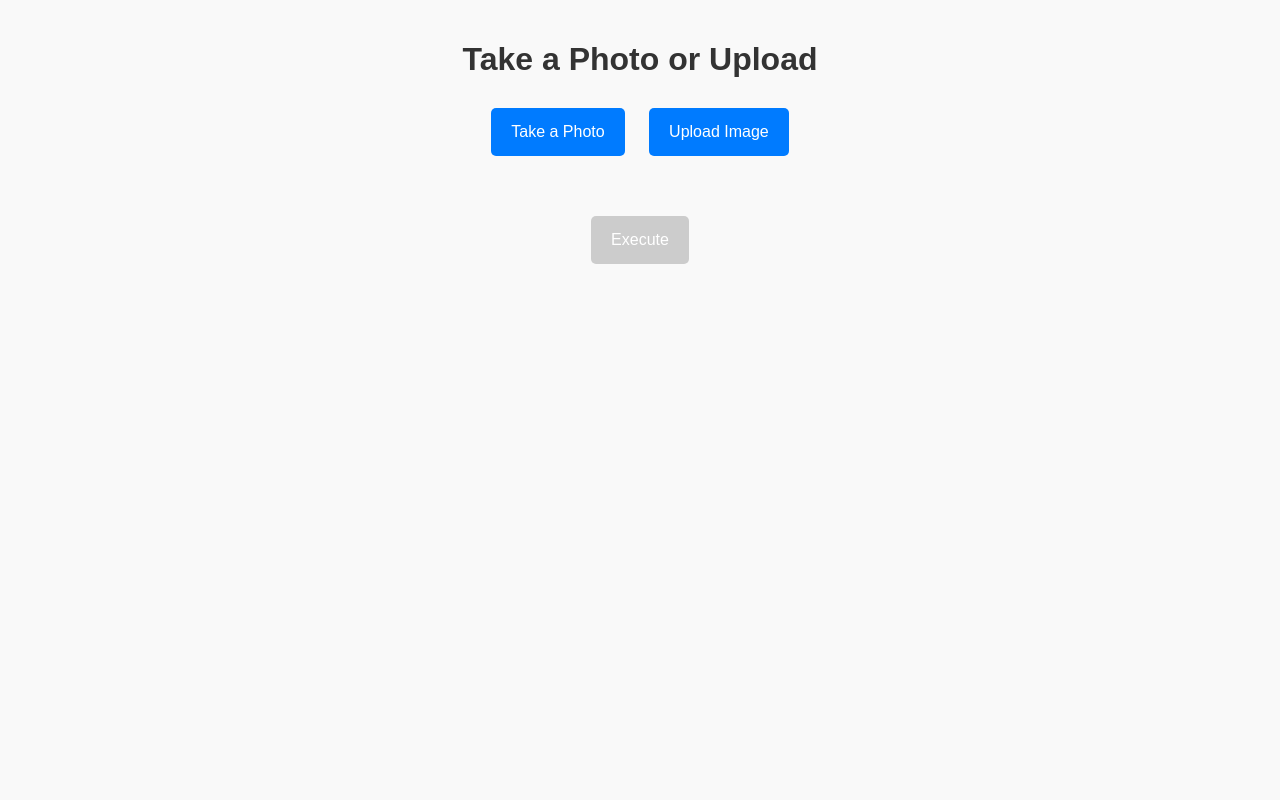
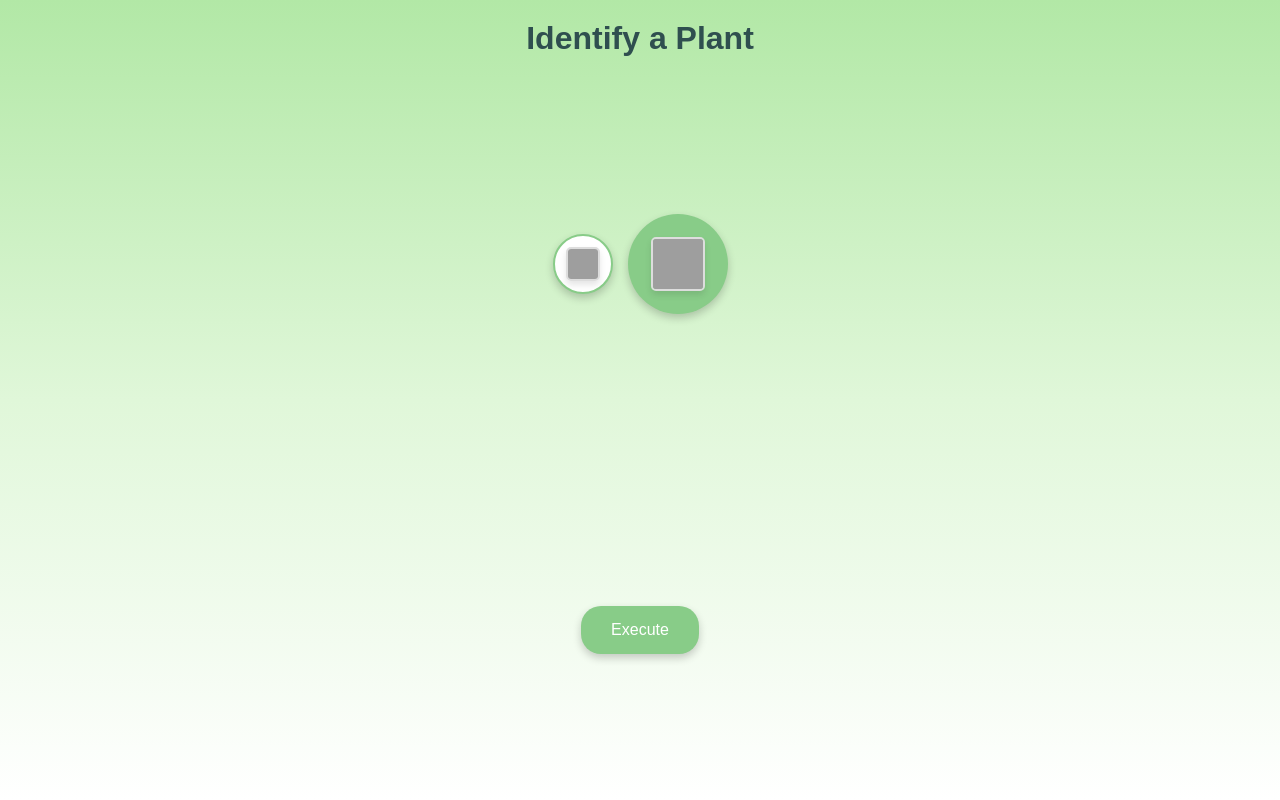
Before and after one commit to chakirach94/flaskapi, a Flask app: page / in a window 1280 px wide. Run offline with Flask 3, Linux system fonts and the light colour scheme; grey boxes are pictures that could not be loaded.

Commit message:
Update index.html

```diff
--- a/templates/index.html
+++ b/templates/index.html
@@ -9,38 +9,92 @@
             font-family: Arial, sans-serif;
             text-align: center;
             margin: 0;
-            padding: 20px;
-            background-color: #f9f9f9;
+            padding: 0;
+            background: linear-gradient(to bottom, #b2e8a6, #e0f7d9, #ffffff);
+            height: 100vh;
+            display: flex;
+            flex-direction: column;
+            justify-content: space-between;
+            align-items: center;
         }
 
         h1 {
-            color: #333;
-            margin-bottom: 20px;
+            color: #2f4f4f;
+            margin-top: 20px;
         }
 
         .button-container {
-            margin-top: 20px;
+            display: flex;
+            justify-content: center;
+            align-items: center;
+            margin: 20px;
+            gap: 15px;
         }
 
-        button {
-            padding: 15px 20px;
+        .take-photo-btn {
+            width: 100px;
+            height: 100px;
+            background-color: #88cc88;
+            border: none;
+            border-radius: 50%;
+            color: white;
             font-size: 16px;
-            background-color: #007BFF;
-            color: white;
-            border: none;
-            border-radius: 5px;
             cursor: pointer;
-            margin: 10px;
-            transition: background-color 0.3s;
+            box-shadow: 0 4px 8px rgba(0, 0, 0, 0.2);
+            display: flex;
+            justify-content: center;
+            align-items: center;
+            transition: transform 0.2s, background-color 0.3s;
         }
 
-        button:hover {
-            background-color: #0056b3;
+        .take-photo-btn:hover {
+            transform: scale(1.1);
+            background-color: #78bc78;
         }
 
-        button:disabled {
-            background-color: #ccc;
-            cursor: not-allowed;
+        .take-photo-btn img {
+            width: 50px;
+            height: 50px;
+        }
+
+        .gallery-btn {
+            width: 60px;
+            height: 60px;
+            background-color: #ffffff;
+            border: 2px solid #88cc88;
+            border-radius: 50%;
+            cursor: pointer;
+            box-shadow: 0 4px 8px rgba(0, 0, 0, 0.2);
+            transition: transform 0.2s;
+            display: flex;
+            justify-content: center;
+            align-items: center;
+        }
+
+        .gallery-btn img {
+            width: 30px;
+            height: 30px;
+        }
+
+        .gallery-btn:hover {
+            transform: scale(1.1);
+        }
+
+        .execute-btn {
+            margin-top: 20px;
+            padding: 15px 30px;
+            background-color: #88cc88;
+            border: none;
+            border-radius: 20px;
+            color: white;
+            font-size: 16px;
+            cursor: pointer;
+            box-shadow: 0 4px 8px rgba(0, 0, 0, 0.2);
+            transition: transform 0.2s, background-color 0.3s;
+        }
+
+        .execute-btn:hover {
+            background-color: #78bc78;
         }
 
         .image-container {
@@ -96,7 +150,7 @@
 
         #result th {
             font-size: 16px;
-            color: #007BFF;
+            color: #88cc88;
         }
 
         #result td {
@@ -111,7 +165,7 @@
             width: 50px;
             height: 50px;
             border: 6px solid #ddd;
-            border-top: 6px solid #007BFF;
+            border-top: 6px solid #88cc88;
             border-radius: 50%;
             animation: spin 1s linear infinite;
         }
@@ -123,16 +177,20 @@
     </style>
 </head>
 <body>
-    <h1>Take a Photo or Upload</h1>
+    <h1>Identify a Plant</h1>
 
     <!-- Buttons for taking a photo or uploading an image -->
     <div class="button-container">
-        <button onclick="document.getElementById('cameraInput').click()">Take a Photo</button>
-        <input type="file" id="cameraInput" accept="image/*" capture="environment" style="display: none;" onchange="previewImage(this)">
+        <button class="gallery-btn" onclick="document.getElementById('uploadInput').click()">
+            <img src="https://cdn-icons-png.flaticon.com/512/1892/1892751.png" alt="Gallery">
+        </button>
+        <button class="take-photo-btn" onclick="document.getElementById('cameraInput').click()">
+            <img src="https://cdn-icons-png.flaticon.com/512/13613/13613855.png" alt="Take Photo">
+        </button>
+    </div>
 
-        <button onclick="document.getElementById('uploadInput').click()">Upload Image</button>
-        <input type="file" id="uploadInput" accept="image/*" style="display: none;" onchange="previewImage(this)">
-    </div>
+    <input type="file" id="cameraInput" accept="image/*" capture="environment" style="display: none;" onchange="previewImage(this)">
+    <input type="file" id="uploadInput" accept="image/*" style="display: none;" onchange="previewImage(this)">
 
     <!-- Image preview -->
     <div class="image-container">
@@ -140,9 +198,7 @@
     </div>
 
     <!-- Execute button -->
-    <div class="button-container">
-        <button id="executeButton" onclick="executeImageProcessing()" disabled>Execute</button>
-    </div>
+    <button id="executeButton" class="execute-btn" onclick="executeImageProcessing()" disabled>Execute</button>
 
     <!-- Spinner -->
     <div id="spinner"></div>
```
